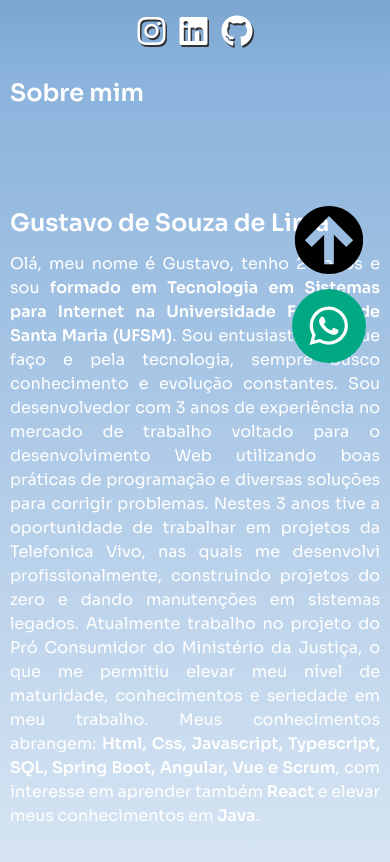
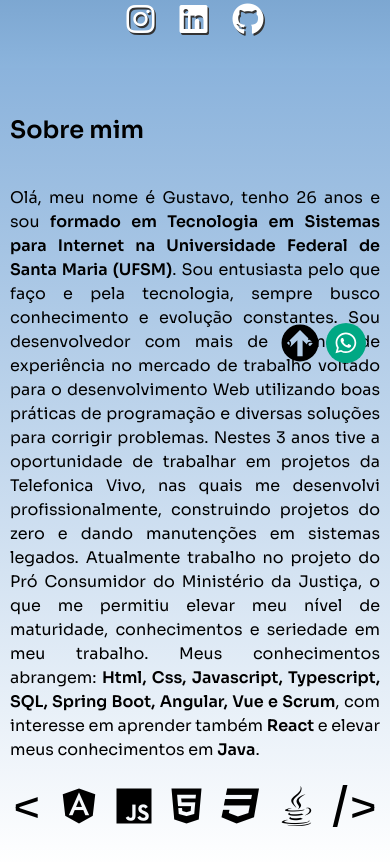
Before and after one commit to GustavodSouza/Portifolio, a plain HTML site: page index.html in a window 390 px wide. Shown: the part 462-1324 px from the top of the page. Drawn offline with nearby package versions, Linux system fonts and the light colour scheme.

Commit message:
Ajustes de espaçamentos e visuais

```diff
--- a/index.html
+++ b/index.html
@@ -11,7 +11,7 @@
     <link rel="stylesheet" href="https://cdnjs.cloudflare.com/ajax/libs/font-awesome/6.0.0-beta3/css/all.min.css" integrity="sha512-Fo3rlrZj/k7ujTnHg4CGR2D7kSs0v4LLanw2qksYuRlEzO+tcaEPQogQ0KaoGN26/zrn20ImR1DfuLWnOo7aBA==" crossorigin="anonymous" referrerpolicy="no-referrer" />
     <link rel="stylesheet" href="./style.css">
     <script src="https://unpkg.com/aos@2.3.1/dist/aos.js"></script>
-    <title>Gustavo de Souza Lima</title>
+    <title>Portifólio - Gustavo de Souza Lima</title>
 </head>
 <body>
     <div class="bg-home">
@@ -38,13 +38,13 @@
                     <p>Sou Desenvolvedor FullStack</p>
                     <p>Focado em desenvolvimento web a mais de 3 anos.</p>
                     <div class="social-media">
-                        <a href="#">
+                        <a href="https://www.instagram.com/gustavo.souza997/" target="_blank">
                             <i class="fa-brands fa-instagram fa-2x"></i>
                         </a>
-                        <a href="#">
+                        <a href="https://www.linkedin.com/in/gustavo-de-souza-de-lima-084024b4" target="_blank">
                             <i class="fa-brands fa-linkedin fa-2x"></i>
                         </a>
-                        <a href="#">
+                        <a href="https://github.com/GustavodSouza" target="_blank">
                             <i class="fa-brands fa-github fa-2x"></i>
                         </a>
                     </div>
@@ -58,11 +58,10 @@
             <h2>Sobre mim</h2>
         </div>
         <div class="description-about" data-aos="fade-up" data-aos-delay="250">
-            <h2>Gustavo de Souza de Lima</h2>
             <p>Olá, meu nome é Gustavo, tenho 26 anos e sou <strong>formado em Tecnologia em Sistemas para Internet na Universidade
                     Federal de Santa Maria (UFSM)</strong>.
                 Sou entusiasta pelo que faço e pela tecnologia, sempre busco conhecimento e evolução constantes.
-                Sou desenvolvedor com 3 anos de experiência no mercado de trabalho voltado para o desenvolvimento Web utilizando
+                Sou desenvolvedor com mais de 3 anos de experiência no mercado de trabalho voltado para o desenvolvimento Web utilizando
                 boas práticas de programação e diversas soluções para corrigir problemas.
                 Nestes 3 anos tive a oportunidade de trabalhar em projetos da Telefonica Vivo, nas quais me desenvolvi
                 profissionalmente, construindo projetos do zero e dando manutenções em sistemas legados.
@@ -72,21 +71,27 @@
                 interesse em aprender também <strong>React</strong> e elevar meus conhecimentos em <strong>Java</strong>.
             </p>
             <div class="stacks-icons" data-aos="fade-up" data-aos-delay="300">
-                <a href="#">
+                <span>
+                    <
+                </span>
+                <a>
                     <i class="fa-brands fa-angular"></i>
                 </a>
-                <a href="#">
+                <a>
                     <i class="fa-brands fa-js"></i>
                 </a>
-                <a href="#">
+                <a>
                     <i class="fa-brands fa-html5"></i>
                 </a>
-                <a href="#">
+                <a>
                     <i class="fa-brands fa-css3"></i>
                 </a>
-                <a href="#">
+                <a>
                     <i class="fa-brands fa-java"></i>
                 </a>
+                <span>
+                    />
+                </span>
             </div>
         </div>
     </section>
@@ -97,6 +102,7 @@
             <input type="text" id="clrinput" placeholder="Pesquise pelo titulo do projeto ou tecnologia" />
         </div>
         <div id="projetos-card"></div>
+
         <div id="div-botao-ver-mais" class="botao-ver-mais-projetos">
             <button id="botao-ver-mais" onclick="verMaisProjetos()">Ver mais</button>
         </div>
@@ -143,14 +149,14 @@
     </footer>
 
     <div class="buttons">
+        <a href="https://api.whatsapp.com/send?phone=5555991376971&text=Olá,%20cheguei%20através%20do%20seu%20portifólio 😄 "
+            class="btn-flutuante" target="_blank" data-aos="zoom-in-up" data-aos-delay="450">
+            <img src="assets/whatssapp.svg" alt="Botão Whatssapp" />
+            <span class="tooltip-text topo">Entre em contato</span>
+        </a>
         <a href="#" class="btn-flutuante topo" data-aos="zoom-in-up" data-aos-delay="400">
             <img src="assets/arrow_up.svg" alt="Voltar para o topo" />
             <span class="tooltip-text">Rola para o topo</span>
-        </a>
-        <a href="https://api.whatsapp.com/send?phone=5555991376971&text=Olá,%20cheguei%20através%20do%20seu%20portifólio 😄 "
-            class="btn-flutuante" target="_blank" data-aos="zoom-in-up" data-aos-delay="450">
-            <img src="assets/whatssapp.svg" alt="Botão Whatssapp" />
-            <span class="tooltip-text">Entre em contato</span>
         </a>
     </div>
 </body>
--- a/partials/_header.scss
+++ b/partials/_header.scss
@@ -47,6 +47,7 @@
 
     .description-perfil {
         text-shadow: 0.1em 0.1em #333;
+        line-height: 150%;
 
         h2 {
             padding: 20px 0;
@@ -54,8 +55,8 @@
 
         .social-media {
             display: flex;
-            padding: 10px 0;
-            gap: 14px;
+            padding: 20px 0;
+            gap: 25px;
 
             i {
                 color: $white-normal;
--- a/partials/_layout.scss
+++ b/partials/_layout.scss
@@ -25,10 +25,11 @@
 
 .about-me {
     background-image: linear-gradient(rgb(139, 179, 220), rgba(1, 90, 179, 0));
-    color: $white-normal;
+    line-height: 150%;
+    text-align: justify;
 
     .description-about {
-        padding: 100px 0;
+        padding: 30px 0;
 
         p {
             padding: 14px 0;
@@ -41,12 +42,9 @@
             gap: 20px;
             padding: 150px 0;
 
-            i {
+            i, span {
                 font-size: 50px;
-            }
-
-            a:hover {
-                animation: translateY 0.8s infinite alternate;
+                cursor: default;
             }
         }
     }
@@ -122,6 +120,12 @@
             width: 150px;
             height: 30px;
             border-radius: 20px;
+            transition: ease-in-out 0.3s all;
+
+            &:hover {
+                background-color: $primary;
+                color: $white-normal;
+            }
         }
     }
 
@@ -165,10 +169,9 @@
     min-height: 20vh;
     color: $white-normal;
     display: flex;
-    justify-content: flex-start;
+    justify-content: space-between;
     flex-direction: column;
     padding: 10px 0;
-    gap: 40px;
 
     .contato {
         width: 100%;
@@ -182,7 +185,6 @@
     .direitos {
         display: flex;
         justify-content: center;
-        align-items: flex-end;
 
         p {
             font-size: 15px;
@@ -192,7 +194,6 @@
 
 .buttons {
     display: flex;
-    flex-direction: column;
 
     .btn-flutuante {
         position: fixed;
@@ -201,7 +202,7 @@
         z-index: 99;
 
         &.topo {
-            bottom: 100px;
+            right: 100px;
         }
 
         img {
@@ -231,6 +232,10 @@
             text-align: center;
             opacity: 0;
             transition: opacity 0.4s;
+
+            &.topo {
+                left: -200px;
+            }
         }
     }
 }
@@ -246,8 +251,10 @@
 }
 
 @media screen and (max-width: 768px) {
+    .about-me {
+        padding-top: 50px;
+
         .description-about {
-        padding: 40px 0;
 
             p {
                 text-align: justify;
@@ -258,6 +265,7 @@
 
                 i {
                     font-size: 40px;
+                }
             }
         }
     }
@@ -296,8 +304,8 @@
     }
 
     .footer-description {
+        justify-content: space-between;
         flex-direction: column;
-        gap: 40px;
 
         .contato {
             justify-content: center;
@@ -318,7 +326,11 @@
 
     .btn-flutuante {
         img {
-            max-width: 50px;
+            max-width: 40px !important;
+        }
+
+        &.topo {
+            right: 70px !important;
         }
     }
 }
--- a/script.js
+++ b/script.js
@@ -3,7 +3,7 @@
     titulo: "Meus Gastos",
     github: "https://github.com/GustavodSouza/MeusGastos",
     site: "https://meus-gastos.vercel.app/",
-    img: "assets/meus-gastos.png",
+    img: "assets/meus-gastos2.png",
      descricao: "Projeto pessoal desenvolvido para controlar os gastos mensais. Neste projeto é possível registrar os gastos e fazer consultas obtendo o valor total por mês.",
     tecnologias: "Angular - Typescript - Scss - Firebase - Pwa",
   },
@@ -45,7 +45,7 @@ carregarProjetos = (filtrados) => {
 
         projeto = `
           <div class="projeto ${display}" data-aos="fade-up" data-aos-delay="350">
-            <img src="${item.img}" alt="Prévia do projeto" loading="lazy" />
+            <img class="imagem-projeto" src="${item.img}" alt="Prévia do projeto" loading="lazy" />
             <div class="description-projeto">
               <h2>${item.titulo}</h2>
               <p>${item.descricao}</p>
```
Also changed, not shown: assets/meus-gastos2.png (added), style.css, 1 other file. Lines whose indentation alone changed are shown as unchanged.
